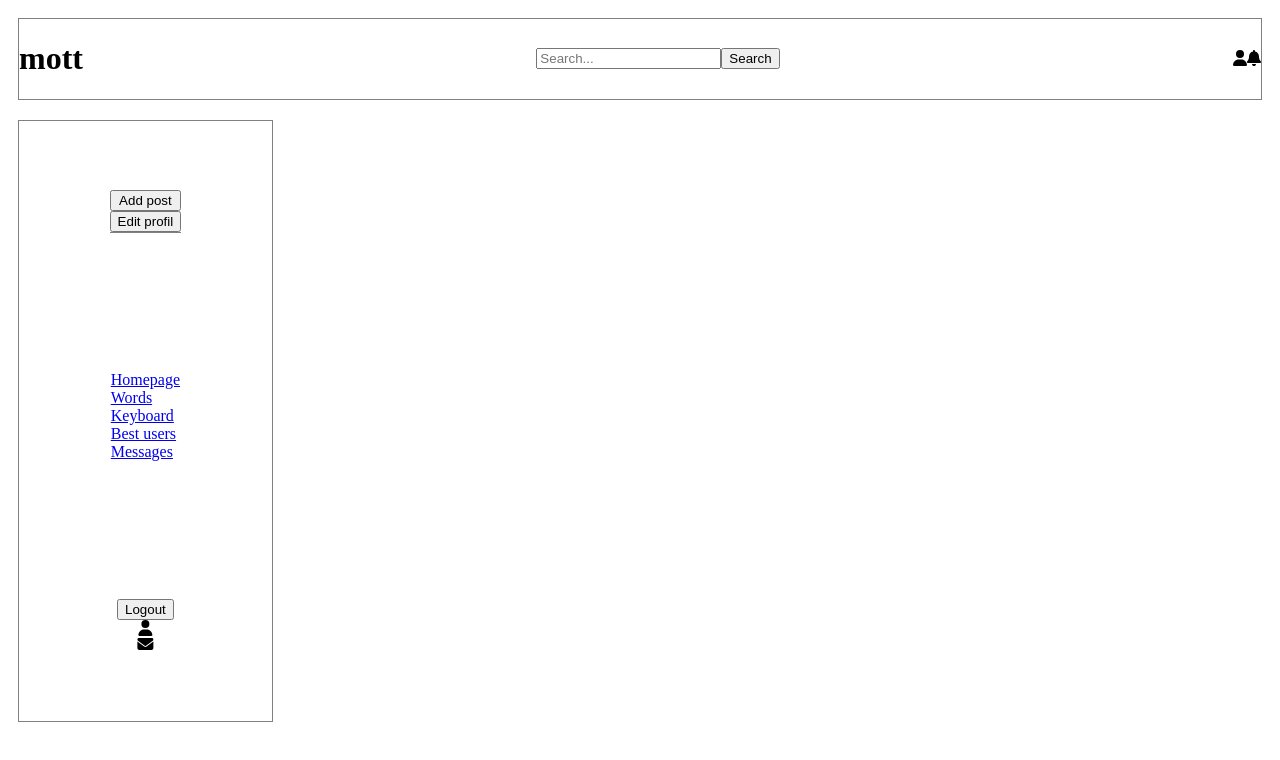
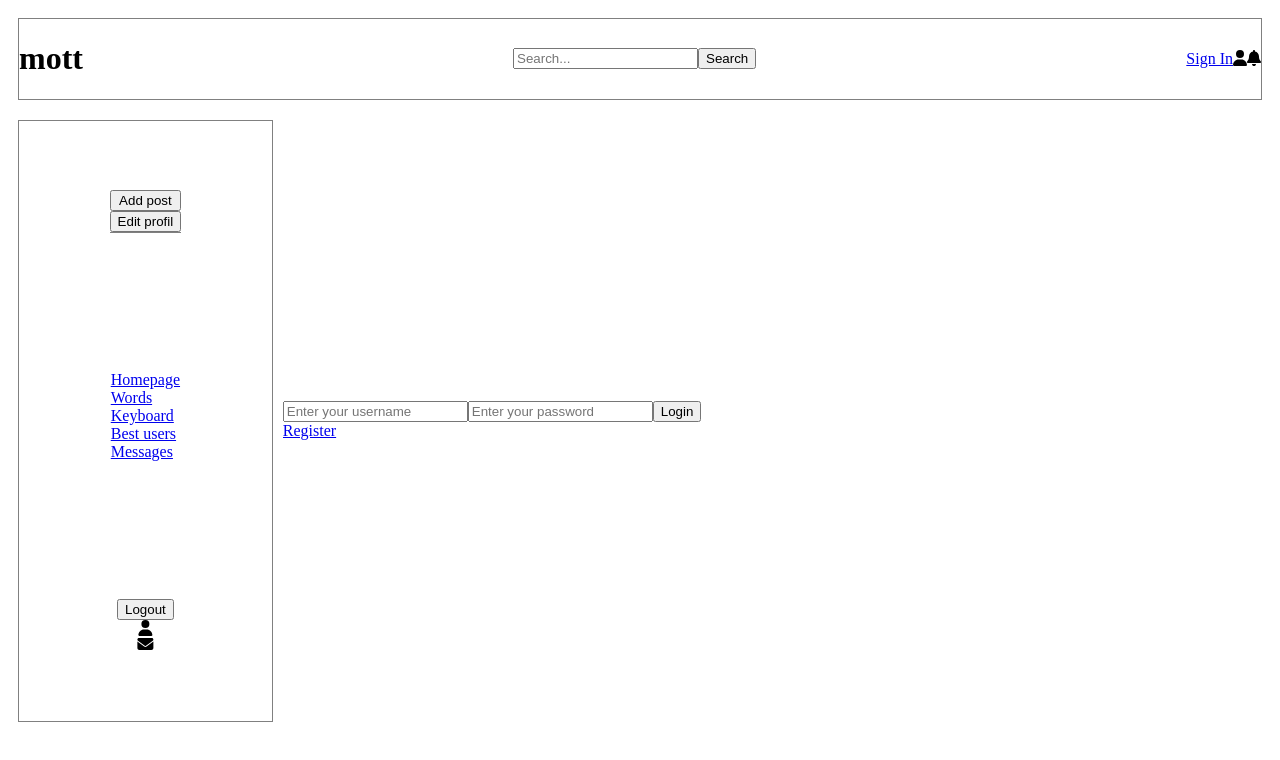
Before and after one commit to adlanbjj/mott, a React (Create React App) app in the folder client/: page /auth in a window 1280 px wide. Shown: the top 760 px of the page. Built offline with nearby package versions, Linux system fonts and the light colour scheme.

Commit message:
server created

```diff
--- a/client/src/App.js
+++ b/client/src/App.js
@@ -4,6 +4,9 @@ import Homepage from "./pages/Homepage";
 import "./App.css";
 import Header from "./components/Header/Header";
 import Sidebar from "./components/Sidebar/Sidebar";
+import Register from "./components/Auth/Register";
+import Login from "./components/Auth/Login";
+import AuthPage from "./pages/AuthPage";
 
 function App() {
   return (
@@ -15,6 +18,9 @@ function App() {
           <div className="page-content">
             <Routes>
               <Route path="/" element={<Homepage />} />
+              <Route path="/register" element={<Register />} />
+              <Route path="/login" element={<Login />} />
+              <Route path="/auth" element={<AuthPage />} />
             </Routes>
           </div>
         </div>
--- a/client/src/components/Auth/Login.jsx
+++ b/client/src/components/Auth/Login.jsx
@@ -1,9 +1,17 @@
 import React from 'react'
+import { Link } from 'react-router-dom'
 
 const Login = () => {
   return (
     <div>
-
+      <form>
+        <input type="text" placeholder='Enter your username' name='username' />
+        <input type="password" placeholder='Enter your password' name='password' />
+        <button>Login</button>
+      </form>
+      <Link to="/register" className="header-link">
+        Register
+      </Link>
     </div>
   )
 }
--- a/client/src/components/Auth/Register.jsx
+++ b/client/src/components/Auth/Register.jsx
@@ -1,9 +1,19 @@
 import React from 'react'
+import { Link } from 'react-router-dom'
 
 const Register = () => {
   return (
     <div>
-
+       <form>
+        <input type="text" placeholder='Enter your username' name='username' />
+        <input type="email" placeholder='Enter your email' name='email' />
+        <input type="password" placeholder='Enter your password' name='password' />
+        <input type="text" placeholder='Yout location' name='location' />
+        <button>Login</button>
+      </form>
+      <Link to="/login" className="header-link">
+        Login
+      </Link>
     </div>
   )
 }
--- a/client/src/components/Header/Header.jsx
+++ b/client/src/components/Header/Header.jsx
@@ -1,24 +1,29 @@
-import React from 'react'
-import './Header.css'
-import Search from '../Search/Search'
-import { FontAwesomeIcon } from '@fortawesome/react-fontawesome';
-import { faBell, faUser } from '@fortawesome/free-solid-svg-icons';
+import React from "react";
+import "./Header.css";
+import Search from "../Search/Search";
+import { FontAwesomeIcon } from "@fortawesome/react-fontawesome";
+import { faBell, faUser } from "@fortawesome/free-solid-svg-icons";
+import { Link } from "react-router-dom";
+import AuthPage from "../../pages/AuthPage";
 
 const Header = () => {
   return (
-    <div className='header-container'>
+    <div className="header-container">
       <div className="logo-block">
-          <h1>mott</h1>
+        <h1>mott</h1>
       </div>
       <div className="search-block">
         <Search />
       </div>
       <div className="header-user-block">
-      <FontAwesomeIcon icon={faUser} />
-      <FontAwesomeIcon icon={faBell} />
+      <Link to="/auth" className="header-link">
+          Sign In
+        </Link>
+        <FontAwesomeIcon icon={faUser} />
+        <FontAwesomeIcon icon={faBell} />
       </div>
     </div>
-  )
-}
+  );
+};
 
-export default Header
+export default Header;
--- /dev/null
+++ b/client/src/pages/AuthPage.jsx
@@ -0,0 +1,13 @@
+import React from "react";
+import { Link } from "react-router-dom";
+import Login from "../components/Auth/Login";
+
+const AuthPage = () => {
+  return (
+    <div>
+     <Login />
+    </div>
+  );
+};
+
+export default AuthPage;
```
Also changed, not shown: 2 other files (tests, documents, lock files or other folders).
